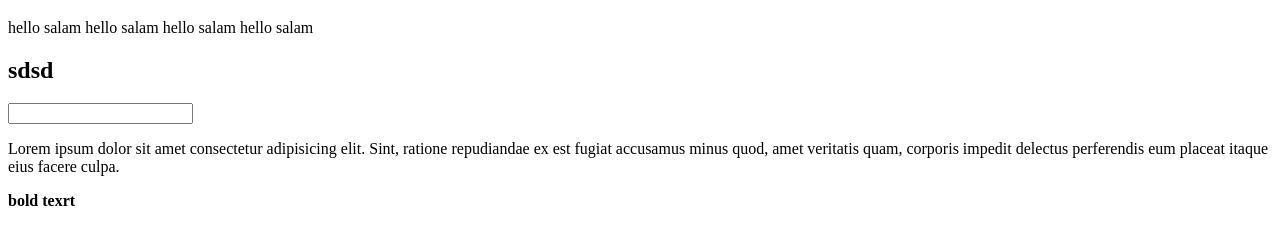
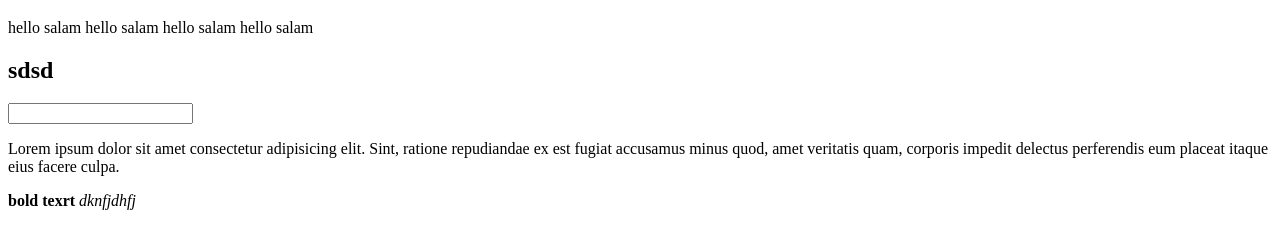
Before and after one commit to sina-saberi/tamrin3, a plain HTML site: page index.html in a window 1280 px wide. Shown: the part 324-572 px from the top of the page. Drawn offline with Linux system fonts and the light colour scheme.

Commit message:
add some italic text

```diff
--- a/index.html
+++ b/index.html
@@ -34,6 +34,9 @@
     <p>Lorem ipsum dolor sit amet consectetur adipisicing elit. Sint, ratione repudiandae ex est fugiat accusamus minus quod, amet veritatis quam, corporis impedit delectus perferendis eum placeat itaque eius facere culpa.</p>
 
     <b>bold texrt</b>
+
+
+    <i>dknfjdhfj</i>
 </body>
 
 </html>
```
